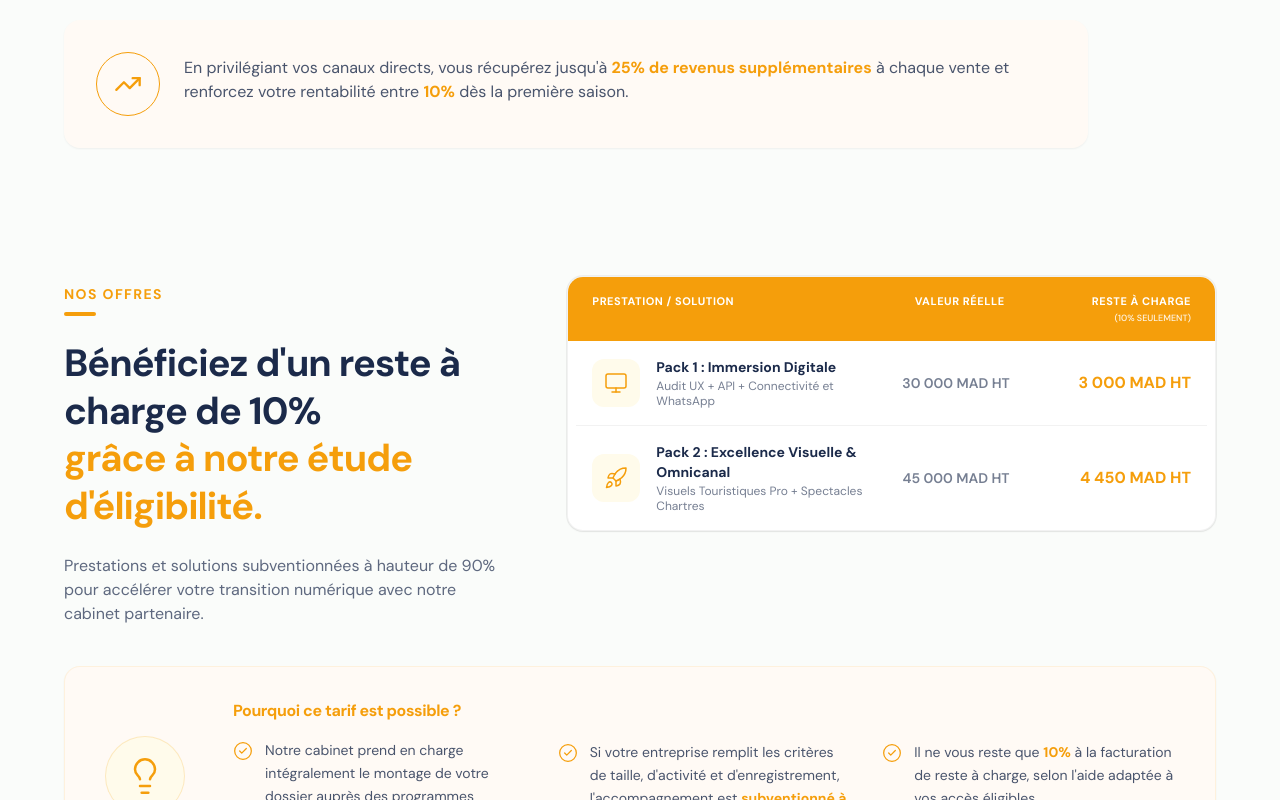
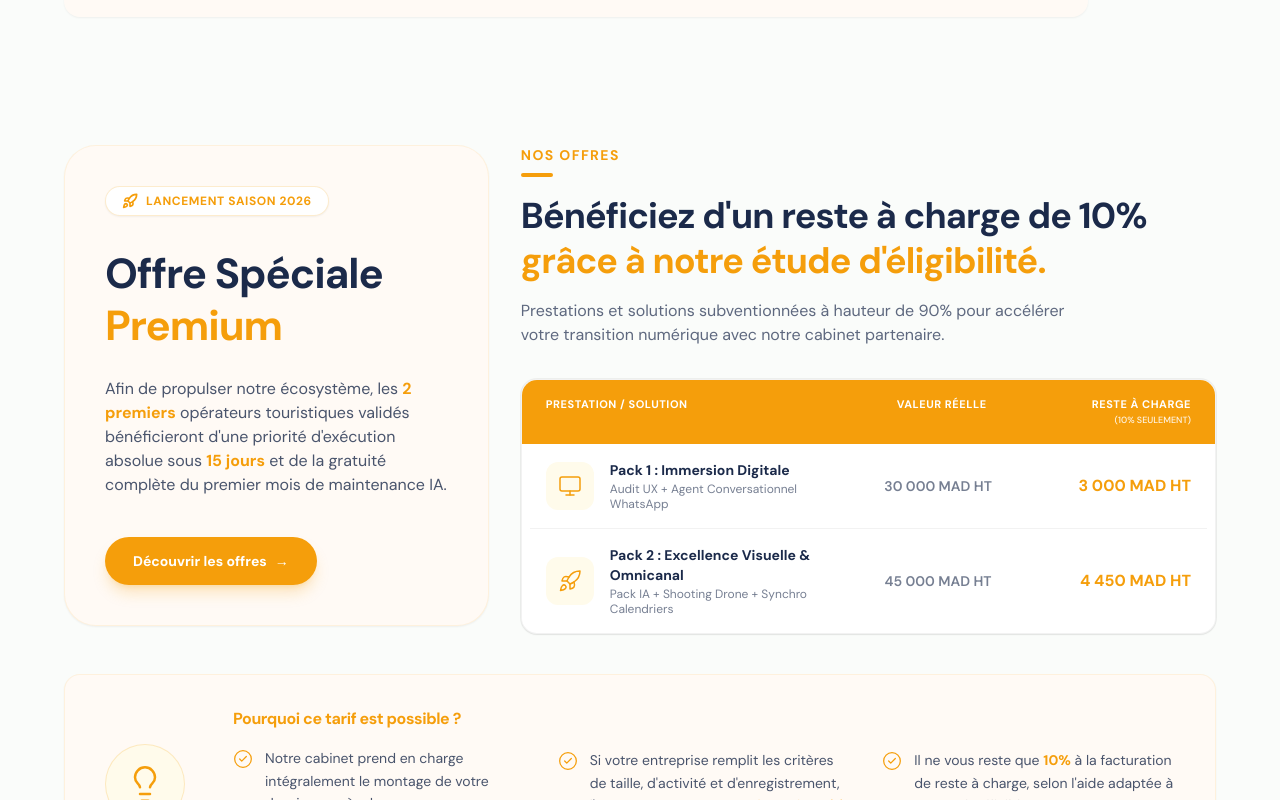
Before and after one commit to alaouiabdnour03/my-landing-page, a React (Vite) app: page / in a window 1280 px wide. Shown: the part 4355-5155 px from the top of the page. Built offline with nearby package versions, Linux system fonts and the light colour scheme.

Commit message:
style: add premium offer card, update diagnostic section to orange theme, update image in authority section

```diff
--- a/src/components/landing/DiagnosticSection.jsx
+++ b/src/components/landing/DiagnosticSection.jsx
@@ -132,8 +132,8 @@ export const DiagnosticSection = () => {
           <form onSubmit={submit} className="relative mx-auto max-w-[1000px] rounded-[32px] bg-white p-6 sm:p-10 ring-1 ring-brand-navy/[0.06] shadow-[0_2px_8px_-2px_oklch(0.2_0.06_250/0.08),0_24px_60px_-24px_oklch(0.2_0.06_250/0.15)]">
             {/* Mesh highlights inside form background */}
             <div aria-hidden className="pointer-events-none absolute inset-0 -z-10 overflow-hidden rounded-[32px]">
-              <div className="absolute -left-20 -top-20 h-[280px] w-[280px] rounded-full bg-brand-green/10 blur-[90px]" />
-              <div className="absolute -right-20 -bottom-20 h-[280px] w-[280px] rounded-full bg-violet-300/10 blur-[90px]" />
+              <div className="absolute -left-20 -top-20 h-[280px] w-[280px] rounded-full bg-amber-500/10 blur-[90px]" />
+              <div className="absolute -right-20 -bottom-20 h-[280px] w-[280px] rounded-full bg-orange-300/10 blur-[90px]" />
             </div>
 
             <div className="grid gap-10 md:grid-cols-2">
@@ -255,8 +255,8 @@ export const DiagnosticSection = () => {
 
                 {/* 3. Vos Besoins */}
                 <div>
-                  <h3 className="text-base font-bold uppercase tracking-wider text-brand-green-deep mb-4 flex items-center gap-2">
-                    <span className="h-2 w-2 rounded-full bg-brand-green-deep" />
+                  <h3 className="text-base font-bold uppercase tracking-wider text-amber-500 mb-4 flex items-center gap-2">
+                    <span className="h-2 w-2 rounded-full bg-amber-500" />
                     3. Vos besoins immédiats & prioritaires
                   </h3>
 
@@ -274,8 +274,8 @@ export const DiagnosticSection = () => {
 
                 {/* 4. Sélection du Pack */}
                 <div>
-                  <h3 className="text-base font-bold uppercase tracking-wider text-brand-green-deep mb-4 flex items-center gap-2">
-                    <span className="h-2 w-2 rounded-full bg-brand-green-deep" />
+                  <h3 className="text-base font-bold uppercase tracking-wider text-amber-500 mb-4 flex items-center gap-2">
+                    <span className="h-2 w-2 rounded-full bg-amber-500" />
                     4. Sélection du pack d'accompagnement
                   </h3>
 
@@ -293,22 +293,30 @@ export const DiagnosticSection = () => {
                 </div>
 
                 {/* Bottom Disclaimer & Submit */}
-                <div className="pt-4 border-t border-brand-navy/[0.06] space-y-5">
-                  <p className="text-xs italic leading-relaxed text-brand-navy/60">
-                    En soumettant ce formulaire, vous mandatez LA MEC CONSEILS pour instruire gratuitement votre dossier d'éligibilité au financement de 90%.
-                  </p>
+                <div className="pt-4 border-t border-brand-navy/[0.06] space-y-6">
+
+                  <div className="flex items-start gap-3">
+                    <div className="flex h-5 w-5 sm:h-6 sm:w-6 shrink-0 items-center justify-center rounded-full border border-amber-500 text-amber-500 mt-0.5">
+                      <span className="text-xs sm:text-sm font-serif italic font-bold">i</span>
+                    </div>
+                    <p className="text-sm leading-relaxed text-brand-navy/70">
+                      En soumettant ce formulaire, vous mandatez <br className="hidden lg:block" />
+                      LA MEC CONSEILS pour instruire gratuitement votre <br className="hidden lg:block" />
+                      dossier d'éligibilité au <strong className="text-amber-500 font-bold">financement de 90%</strong>.
+                    </p>
+                  </div>
 
                   <div className="flex flex-col items-stretch sm:items-start gap-3">
                     <button
                       type="submit"
-                      className="group inline-flex items-center justify-center gap-4 rounded-full bg-brand-navy pl-8 pr-2 py-2 text-base font-semibold text-white shadow-[0_20px_50px_-15px_oklch(0.2_0.06_250/0.5)] transition-all hover:bg-brand-green hover:text-brand-navy cursor-pointer w-full sm:w-auto"
+                      className="group inline-flex items-center justify-center gap-4 rounded-full bg-brand-navy pl-8 pr-2 py-2 text-base font-semibold text-white shadow-[0_20px_50px_-15px_oklch(0.2_0.06_250/0.5)] transition-all hover:bg-amber-500 hover:text-white cursor-pointer w-full sm:w-auto"
                     >
                       <span className="py-2">Valider mon dossier d'éligibilité</span>
-                      <span className="flex h-11 w-11 shrink-0 items-center justify-center rounded-full ring-1 ring-white/30 transition-transform group-hover:translate-x-0.5 group-hover:ring-brand-navy/30">
+                      <span className="flex h-11 w-11 shrink-0 items-center justify-center rounded-full ring-1 ring-white/30 transition-transform group-hover:translate-x-0.5 group-hover:ring-white/50">
                         <ArrowRight className="h-5 w-5" />
                       </span>
                     </button>
-                    {sent && <div className="text-sm font-semibold text-brand-green-deep mt-2">✓ Merci ! Votre formulaire d'éligibilité a été envoyé. Notre expert vous contactera sous 48h.</div>}
+                    {sent && <div className="text-sm font-semibold text-amber-500 mt-2">✓ Merci ! Votre formulaire d'éligibilité a été envoyé. Notre expert vous contactera sous 48h.</div>}
                   </div>
                 </div>
 
--- a/src/components/landing/LaMecLanding.jsx
+++ b/src/components/landing/LaMecLanding.jsx
@@ -326,7 +326,7 @@ export const LaMecLanding = () => {
 
               <div className="relative overflow-hidden rounded-3xl bg-white shadow-xl">
                 <img
-                  src="/drone_aerial_resort.png"
+                  src="https://discerning.wp-cdn.site/wp-content/uploads/2025/06/03110031/Boutique-Hotel-Alhambra-aerial-footage-of-the-crystal-clear-sea-Losinj-Croatia-1-1920x1080.jpg"
                   alt="L'ALLURE D'UNE ENSEIGNE D'EXCEPTION"
                   className="w-full h-auto rounded-3xl object-cover"
                 />
--- a/src/components/landing/PricingSection.jsx
+++ b/src/components/landing/PricingSection.jsx
@@ -8,25 +8,55 @@ export const PricingSection = () => {
       <div className={INNER}>
 
         {/* Top Split Layout */}
-        <div className="grid gap-10 lg:grid-cols-[1fr_1.4fr] items-start">
+        <div className="grid gap-8 lg:grid-cols-[1.1fr_1.8fr] items-start">
 
-          {/* Left Text */}
-          <Reveal className="pt-2">
-            <h3 className="text-sm font-bold text-amber-500 uppercase tracking-widest mb-4 flex flex-col gap-2">
+          {/* Left Card: Offre Spéciale */}
+          <Reveal>
+            <div className="rounded-[32px] bg-[#fffaf5] border border-amber-500/10 p-8 sm:p-10 flex flex-col items-start shadow-sm h-full relative overflow-hidden">
+
+              {/* Badge */}
+              <div className="inline-flex items-center gap-2 rounded-full border border-amber-500/20 bg-white px-4 py-1.5 text-xs font-bold text-amber-500 uppercase tracking-wider mb-8 shadow-sm">
+                <Rocket className="h-4 w-4 stroke-[2.5]" />
+                LANCEMENT SAISON 2026
+              </div>
+
+              {/* Title */}
+              <h2 className="text-[clamp(32px,3.5vw,42px)] font-bold leading-tight tracking-tight text-brand-navy mb-6">
+                Offre Spéciale<br />
+                <span className="text-amber-500">Premium</span>
+              </h2>
+
+              {/* Text */}
+              <p className="text-sm sm:text-base text-brand-navy/80 leading-relaxed mb-10 max-w-sm">
+                Afin de propulser notre écosystème, les <strong className="text-amber-500 font-bold">2 premiers</strong> opérateurs touristiques validés bénéficieront d'une priorité d'exécution absolue sous <strong className="text-amber-500 font-bold">15 jours</strong> et de la gratuité complète du premier mois de maintenance IA.
+              </p>
+
+              {/* Button */}
+              <a href="#diagnostic" className="inline-flex items-center justify-center gap-2 rounded-full bg-amber-500 px-7 py-3.5 text-sm font-bold text-white transition-all hover:bg-amber-600 shadow-lg shadow-amber-500/25 mt-auto">
+                <span>Découvrir les offres</span>
+                <span className="font-sans">→</span>
+              </a>
+            </div>
+          </Reveal>
+
+          {/* Right Column: Headers + Table Card */}
+          <div className="flex flex-col gap-8">
+            <Reveal delay={1}>
+              <h3 className="text-xs sm:text-sm font-bold text-amber-500 uppercase tracking-widest mb-4 flex flex-col gap-2">
                 NOS OFFRES
                 <div className="w-8 h-1 bg-amber-500 rounded-full" />
               </h3>
-            <h2 className="mt-6 text-[clamp(28px,4vw,38px)] font-bold leading-tight tracking-tight text-brand-navy">
-              Bénéficiez d'un reste à charge de 10% <br />
+              <h2 className="mt-4 text-[clamp(26px,3.5vw,36px)] font-bold leading-tight tracking-tight text-brand-navy max-w-2xl">
+                Bénéficiez d'un reste à charge de 10% <br className="hidden sm:block" />
                 <span className="text-amber-500">grâce à notre étude d'éligibilité.</span>
               </h2>
-            <p className="mt-6 max-w-md text-sm sm:text-base text-brand-navy/70 leading-relaxed">
+              <p className="mt-4 max-w-xl text-sm sm:text-base text-brand-navy/70 leading-relaxed">
                 Prestations et solutions subventionnées à hauteur de 90% pour accélérer votre transition numérique avec notre cabinet partenaire.
               </p>
             </Reveal>
 
-          {/* Right Table Card */}
-          <Reveal delay={1}>
+            {/* Table Card */}
+            <Reveal delay={2}>
               <div className="overflow-hidden rounded-2xl bg-white shadow-sm ring-1 ring-black/5 border border-black/5">
                 {/* Table Header */}
                 <div className="hidden md:grid grid-cols-[2.2fr_1fr_1.2fr] bg-amber-500 px-6 py-4 text-[11px] font-bold uppercase tracking-wider text-white">
@@ -48,7 +78,7 @@ export const PricingSection = () => {
                       </div>
                       <div>
                         <div className="font-bold text-brand-navy text-sm">Pack 1 : Immersion Digitale</div>
-                      <div className="mt-0.5 text-xs text-brand-navy/60 leading-tight">Audit UX + API + Connectivité et WhatsApp</div>
+                        <div className="mt-0.5 text-xs text-brand-navy/60 leading-tight">Audit UX + Agent Conversationnel WhatsApp</div>
                       </div>
                     </div>
                     <div className="flex justify-between md:block text-center font-semibold text-brand-navy/60 text-sm">
@@ -69,7 +99,7 @@ export const PricingSection = () => {
                       </div>
                       <div>
                         <div className="font-bold text-brand-navy text-sm">Pack 2 : Excellence Visuelle & Omnicanal</div>
-                      <div className="mt-0.5 text-xs text-brand-navy/60 leading-tight">Visuels Touristiques Pro + Spectacles Chartres</div>
+                        <div className="mt-0.5 text-xs text-brand-navy/60 leading-tight">Pack IA + Shooting Drone + Synchro Calendriers</div>
                       </div>
                     </div>
                     <div className="flex justify-between md:block text-center font-semibold text-brand-navy/60 text-sm">
@@ -84,6 +114,7 @@ export const PricingSection = () => {
                 </div>
               </div>
             </Reveal>
+          </div>
         </div>
 
         {/* Bottom Callout */}
```
Lines whose indentation alone changed are shown as unchanged.
